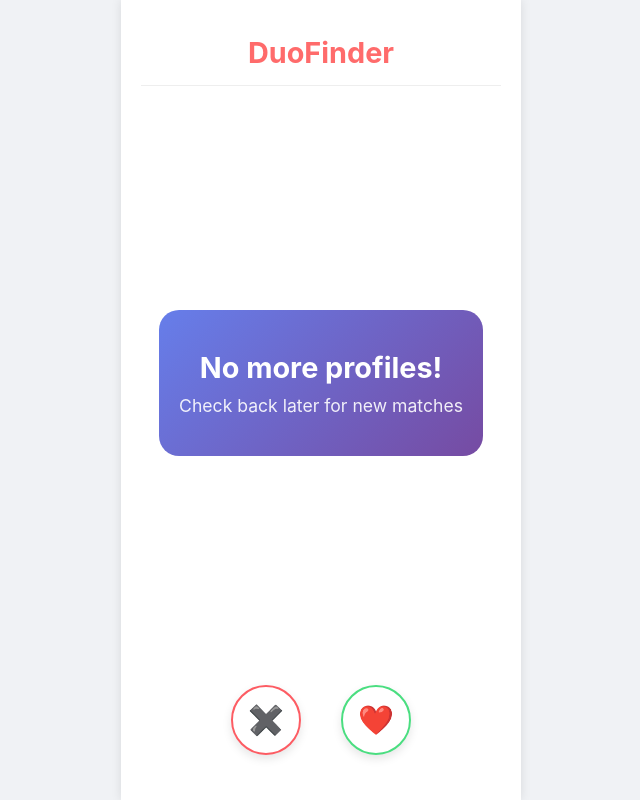
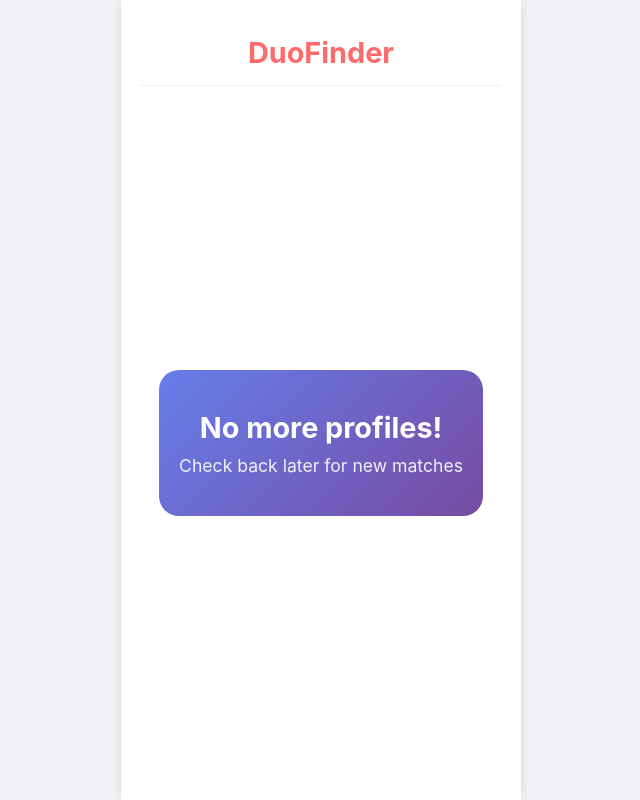
Before and after one commit to TheLampT/DuoFinder, a Next.js app in the folder DuoFinder-frontend/: page /discover in a window 1280 px wide. Shown: the whole page, without its empty margins (319-959 px from the left). Built offline with nearby package versions, Linux system fonts and the light colour scheme.

Commit message:
FE - Fix on device border radius for modal.

```diff
--- a/DuoFinder-frontend/app/discover/page.tsx
+++ b/DuoFinder-frontend/app/discover/page.tsx
@@ -113,12 +113,6 @@ const Discover: React.FC = () => {
         )}
       </div>
 
-      <ActionButtons
-        onDislike={handleDislike}
-        onLike={handleLike}
-        disabled={isSwiping || currentIndex >= profiles.length}
-      />
-
       {/* Profile Detail Modal */}
       {selectedProfile && (
         <ProfileDetail
--- a/DuoFinder-frontend/components/ProfileDetail.tsx
+++ b/DuoFinder-frontend/components/ProfileDetail.tsx
@@ -30,7 +30,7 @@ const ProfileDetail: React.FC<ProfileDetailProps> = ({
   };
 
   return (
-    <div className={styles.overlay} onClick={onClose}>
+    <div className={styles['modal-overlay']} onClick={onClose}>
       <div className={styles.modal} onClick={(e) => e.stopPropagation()}>
         <button className={styles.closeButton} onClick={onClose} aria-label="Close">
           ✕
--- a/DuoFinder-frontend/package.json
+++ b/DuoFinder-frontend/package.json
@@ -3,7 +3,8 @@
   "version": "0.1.0",
   "private": true,
   "scripts": {
-    "dev": "next dev --turbopack",
+    "dev": "next dev --turbopack --hostname 0.0.0.0",
+    "dev:local": "next dev --turbopack",
     "build": "next build",
     "start": "next start",
     "lint": "next lint"
--- a/DuoFinder-frontend/styles/components/ProfileDetail.module.css
+++ b/DuoFinder-frontend/styles/components/ProfileDetail.module.css
@@ -1,4 +1,4 @@
-.overlay {
+.modal-overlay {
   position: fixed;
   top: 0;
   left: 0;
@@ -23,7 +23,6 @@
   position: relative;
   animation: slideUp 0.3s ease;
 }
-
 .closeButton {
   position: absolute;
   top: 15px;
@@ -190,7 +189,7 @@
 @media (max-width: 600px) {
   .modal {
     max-width: 100%;
-    border-radius: 0;
+    border-radius: 20;
     max-height: 100vh;
   }
 
```
